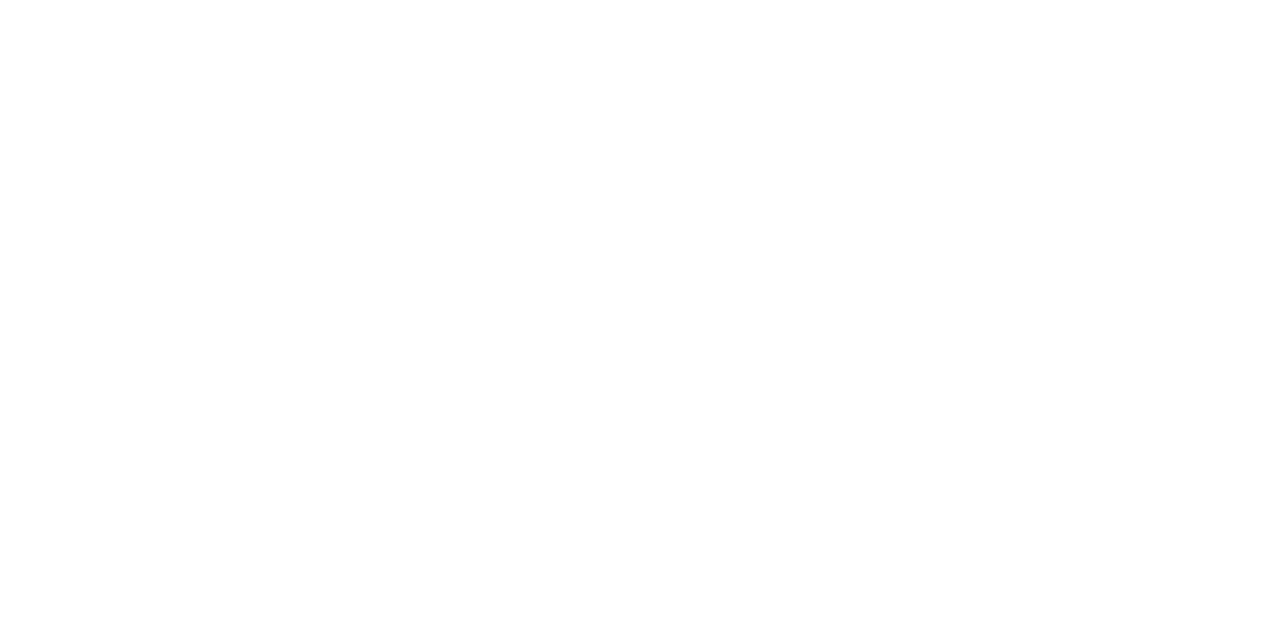
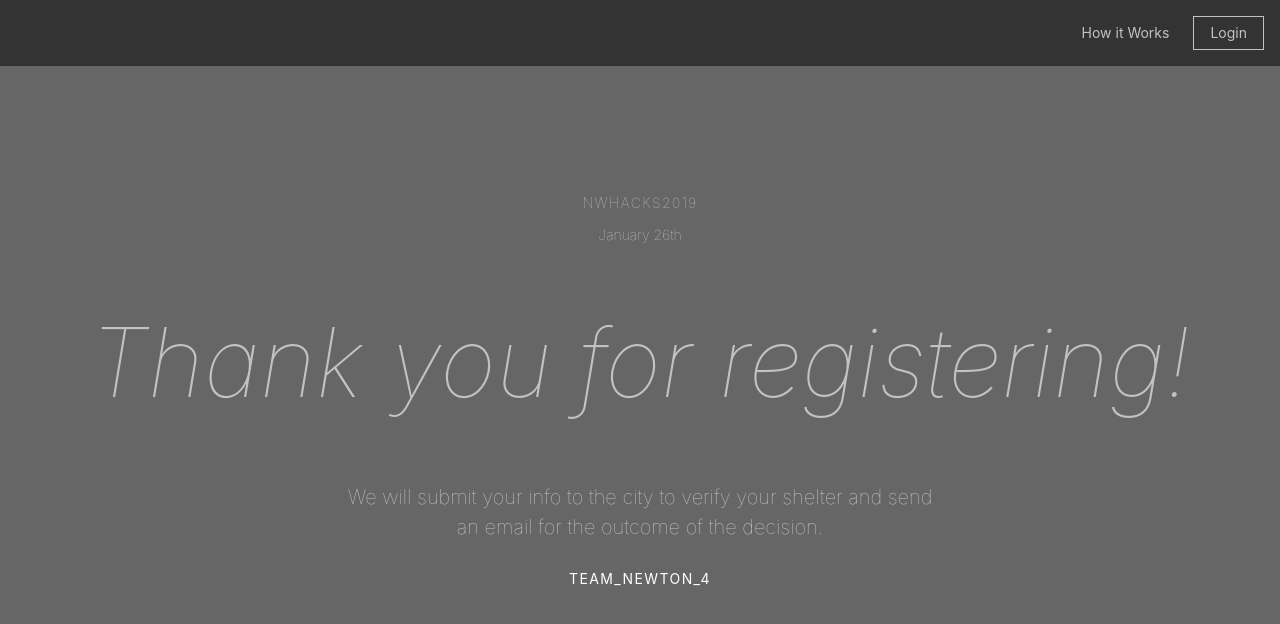
Before and after one commit to yuubd/nwHacks_Newton_4, a React (Create React App) app: page /postregistration in a window 1280 px wide. Shown: the top 624 px of the page. Built offline with nearby package versions, Linux system fonts and the light colour scheme.

Commit message:
add dashboard and postregistration page

```diff
--- a/src/containers/App/App.js
+++ b/src/containers/App/App.js
@@ -5,6 +5,8 @@
 import Login from '../../containers/Login/Login';
 import Register from '../../containers/Register/Register';
 import Home from '../../components/Home/Home';
+import Dashboard from '../../containers/Dashboard/Dashboard';
+import PostRegistration from '../../containers/Register/PostRegistration';
 import './App.css';
 
 class App extends Component {
@@ -14,8 +16,10 @@
 				<Router>
 					<Switch>
 						<Route exact path="/" component={Home} />
+						<Route exact path="/dashboard" component={Dashboard} />
 						<Route exact path="/login" component={Login} />
 						<Route exact path="/register" component={Register} />
+						<Route exact path="/postregistration" component={PostRegistration} />
 					</Switch>
 				</Router>
 			</div>
--- /dev/null
+++ b/src/containers/Dashboard/Dashboard.js
@@ -0,0 +1,36 @@
+import React, { Component } from 'react';
+import { Link } from 'react-router-dom';
+class Dashboard extends Component {
+	constructor(props)
+	{
+		super(props);
+	}
+
+	render() {
+		return (
+			<div>
+			<nav className=" dt h-10 w-100 relative bg-black-80 center">
+			<div className="dtc v-mid tr pa3">
+				<Link
+					className="f6 fw4 hover-white no-underline white-70 dib ml2 pv2 ph3 ba"
+					to="/"
+				>
+					Shelter Capacity
+				</Link>
+				<Link
+					className="f6 fw4 hover-white no-underline white-70 dib ml2 pv2 ph3 ba"
+					to="/login"
+				>
+					Logout
+				</Link>
+			</div>
+			</nav>
+			<div>
+				<h1>DASHBOARD PAGE</h1>
+			</div>
+			</div>
+		);
+	}
+}
+
+export default Dashboard;
--- /dev/null
+++ b/src/containers/Register/PostRegistration.js
@@ -0,0 +1,49 @@
+import React, { Component } from 'react';
+import { Link } from 'react-router-dom';
+class PostRegistration extends Component {
+	constructor(props)
+	{
+		super(props);
+	}
+
+	render() {
+		return (
+			<div>
+			<nav className=" dt h-10 w-100 relative bg-black-80 center">
+			<div className="dtc v-mid tr pa3">
+      <Link
+        className="f6 fw4 hover-white no-underline white-70 dn dib-ns pv2 ph3"
+        to="/"
+      >
+        How it Works
+      </Link>
+      <Link
+        className="f6 fw4 hover-white no-underline white-70 dib ml2 pv2 ph3 ba"
+        to="/login"
+      >
+        Login
+      </Link>
+			</div>
+			</nav>
+      <div className="dt h-100 w-100 absolute bg-black-60 center">
+        <div className="mt6">
+          <header className="white-70">
+            <h2 className="f6 fw1 ttu tracked mb2 lh-title">nwHacks2019</h2>
+            <h3 className="f6 fw1 lh-title">January 26th</h3>
+          </header>
+          <h1 className="f1 f-headline-l fw1 i white-60">Thank you for registering!</h1>
+          <blockquote className="ph0 mh0 measure f4 lh-copy center">
+            <p className="fw1 white-70">
+              We will submit your info to the city to verify your shelter and send an email for the outcome of the decision.
+            </p>
+            <cite className="f6 ttu tracked fs-normal white">team_newton_4</cite>
+          </blockquote>
+        </div>
+      </div>
+
+			</div>
+		);
+	}
+}
+
+export default PostRegistration;
--- a/src/containers/Register/Register.js
+++ b/src/containers/Register/Register.js
@@ -9,7 +9,9 @@
 
 	createRequest()
 	{
-  	console.log('request created');
+  	//var authorized = client.post(post.Registration)
+		window.location.href = "../postregistration"
+
 	}
 	render() {
 		return (
```
